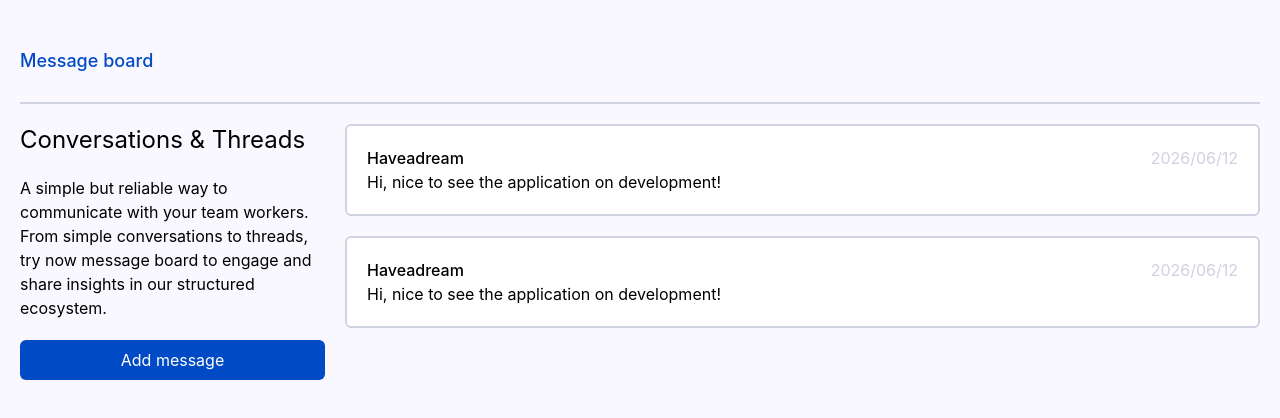
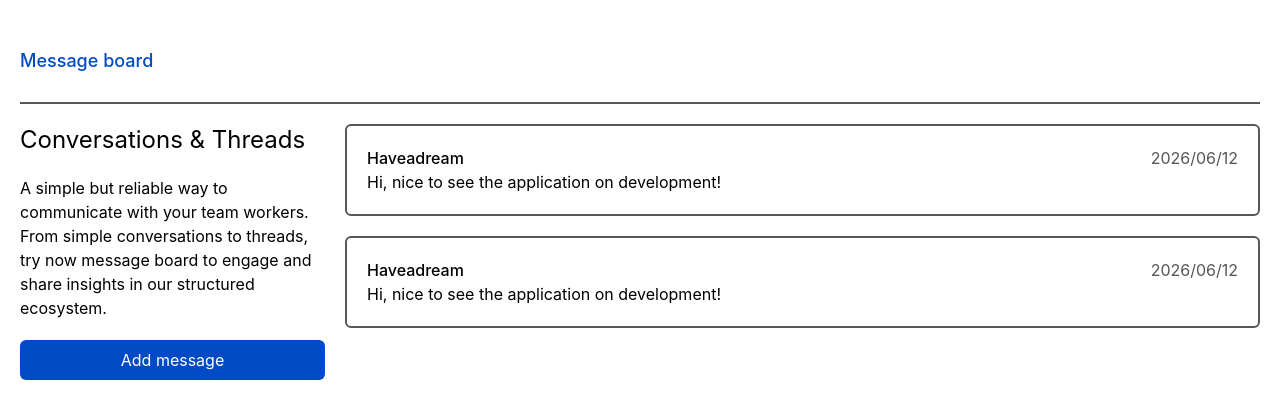
Before and after one commit to Haveadream1/message-board, a React (Vite) app in the folder client/: page / in a window 1280 px wide. Shown: the top 418 px of the page. Built offline with nearby package versions, Linux system fonts and the light colour scheme.

Commit message:
style: add colors to theme

```diff
--- a/client/src/index.css
+++ b/client/src/index.css
@@ -2,8 +2,9 @@
 
 @theme {
   --color-blue: #004AC6;
-  --color-light-violet: #FAF8FF;
-  --color-grey: #CFD2DF;
+  --color-violet: #FAF8FF;
+  --color-grey: #575757;
+  --color-light-grey: #CFD2DF;
 }
 
 /* :root {
```
